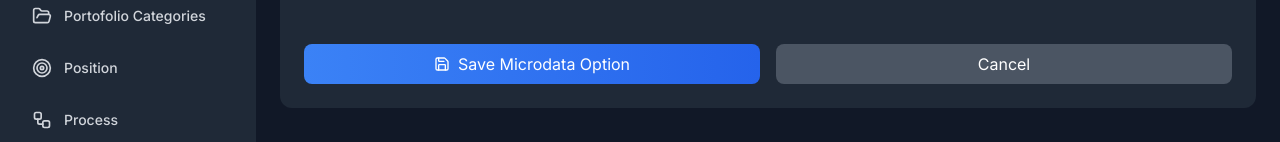
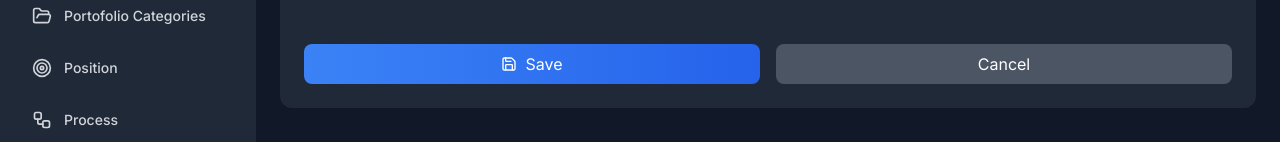
Before and after one commit to Faiz-Akbar-Putra-Wardani/admin, a Next.js app: page /admin/microdata-options/new in a window 1280 px wide. Shown: the part 518-660 px from the top of the page. Built offline with nearby package versions, Linux system fonts and the light colour scheme; no server answers; sample sign-in values are in the browser's storage.

Commit message:
update microdata options page

```diff
--- a/app/admin/microdata-options/new/page.tsx
+++ b/app/admin/microdata-options/new/page.tsx
@@ -175,7 +175,7 @@ export default function MicrodataOptionCreatePage() {
               ) : (
                 <>
                   <Save size={16} />
-                  <span>Save Microdata Option</span>
+                  <span>Save</span>
                 </>
               )}
             </button>
```
